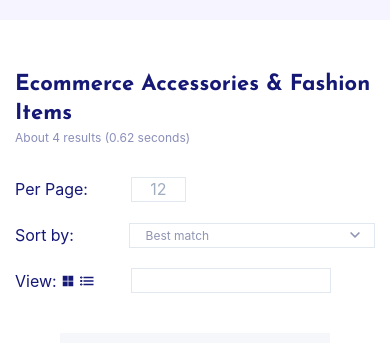
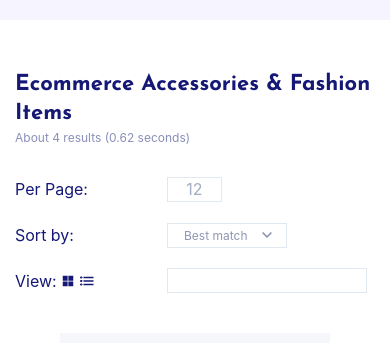
Before and after one commit to anacornachi/hekto-ecommerce, a Next.js app: page /shop in a window 390 px wide. Shown: the part 252-595 px from the top of the page. Built offline with nearby package versions, Linux system fonts and the light colour scheme; no server answers.

Commit message:
responsive shop header done

```diff
--- a/src/components/ui/ShopHeader.tsx
+++ b/src/components/ui/ShopHeader.tsx
@@ -10,11 +10,11 @@ export type Props = {
 export default function ShopHeader({value, time}: Props) {
   return (
     <Flex
-      direction={{base: 'column', lg: 'row'}}
+      direction={{base: 'column', xl: 'row'}}
       w="100%"
-      gap={{base: '30px', md: '30px', lg: '0'}}
+      gap={{base: '30px', md: '30px'}}
     >
-      <Flex w={{base: '100%', lg: '50%'}} direction="column" as="section">
+      <Flex w={{base: '100%', xl: '50%'}} direction="column">
         <Heading as="h1" fontFamily="josefin" color="navyBlue" fontSize="22px">
           Ecommerce Accessories & Fashion Items
         </Heading>
@@ -23,15 +23,14 @@ export default function ShopHeader({value, time}: Props) {
         </Text>
       </Flex>
       <Flex
-        as="section"
         gap={{base: '20px', md: '30px'}}
-        w={{base: '100%', lg: '50%'}}
+        w={{base: '100%', xl: '50%'}}
         justify={{base: 'start', md: 'end'}}
         direction={{base: 'column', md: 'row'}}
       >
         <Flex align="center" w={{base: '100%', lg: '33%'}}>
           <label
-            style={{fontSize: '16px', color: '#151875', width: '30%'}}
+            style={{fontSize: '16px', color: '#151875', width: '40%'}}
             id="view-per-page"
           >
             Per Page:
@@ -48,12 +47,12 @@ export default function ShopHeader({value, time}: Props) {
             placeholder="12"
             textAlign="center"
             type="number"
-            w="70%"
+            w="60%"
           />
         </Flex>
-        <Flex align="center" w="100%">
+        <Flex align="center" w={{base: '100%', lg: '33%'}}>
           <label
-            style={{fontSize: '16px', color: '#151875', width: '30%'}}
+            style={{fontSize: '16px', color: '#151875', width: '40%'}}
             id="sort-page"
           >
             Sort by:
@@ -65,8 +64,8 @@ export default function ShopHeader({value, time}: Props) {
             h="25px"
             id="sort-page"
             ml="8px"
-            w="70%"
-            maxW={{base: '100%', md: '120px'}}
+            w="60%"
+            maxW="120px"
           >
             <option value="best-match" selected>
               Best match
@@ -77,8 +76,8 @@ export default function ShopHeader({value, time}: Props) {
             <option value="bigger-discounts">Bigger Discounts</option>
           </Select>
         </Flex>
-        <Flex w="100%">
-          <Flex align="center" gap="5px" w="30%">
+        <Flex w={{base: '100%', lg: '33%'}} align="center">
+          <Flex align="center" gap="5px" w="40%">
             <label style={{fontSize: '16px', color: '#151875'}} id="view-way">
               View:
             </label>
@@ -95,7 +94,7 @@ export default function ShopHeader({value, time}: Props) {
             maxW="200px"
             min="0"
             ml="8px"
-            w="70%"
+            w="60%"
           />
         </Flex>
       </Flex>
```
Also changed, not shown: 1 other file (tests, documents, lock files or other folders).
